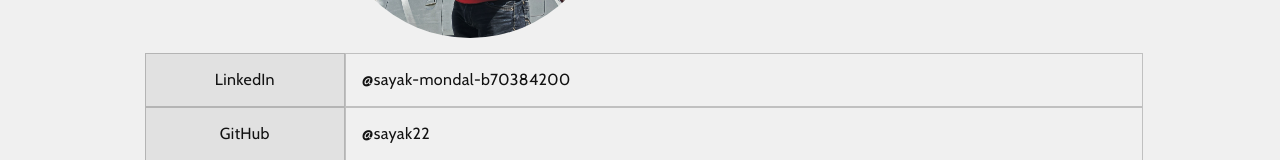
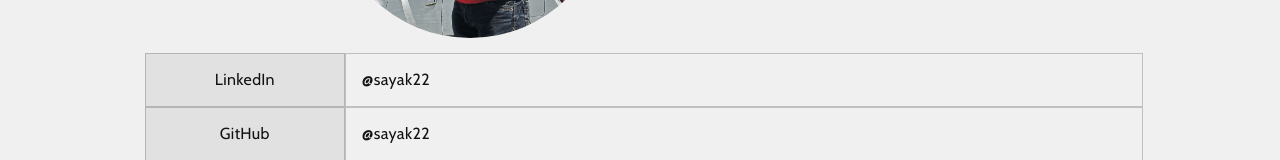
Before and after one commit to sayak22/keep, a React (Create React App) app: page /contact in a window 1280 px wide. Shown: the part 391-551 px from the top of the page. Built offline with nearby package versions, Linux system fonts and the light colour scheme; no server answers.

Commit message:
changed linkedin URL

```diff
--- a/src/pages/Contact.jsx
+++ b/src/pages/Contact.jsx
@@ -6,8 +6,8 @@
     name: "Sayak Mondal",
     github: ["https://github.com/sayak22", "sayak22"],
     linkedin: [
-      "https://www.linkedin.com/in/sayak-mondal-b70384200/",
-      "sayak-mondal-b70384200",
+      "https://www.linkedin.com/in/sayak22/",
+      "sayak22",
     ],
     twitter: ["https://twitter.com/ig_d3monic", "ig_d3monic"],
     ig: ["https://www.instagram.com/ig_d3monic/", "ig_d3monic"],
```
